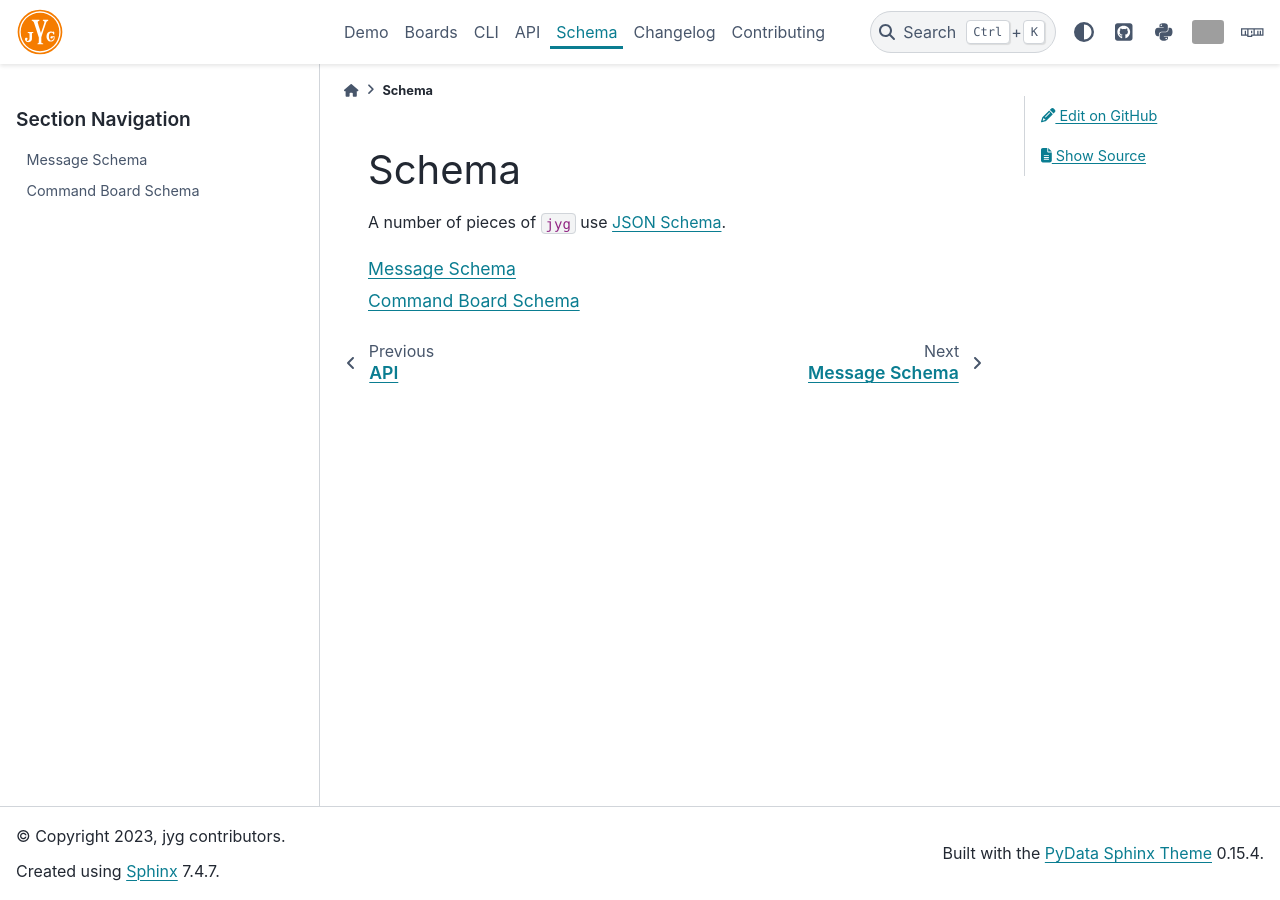
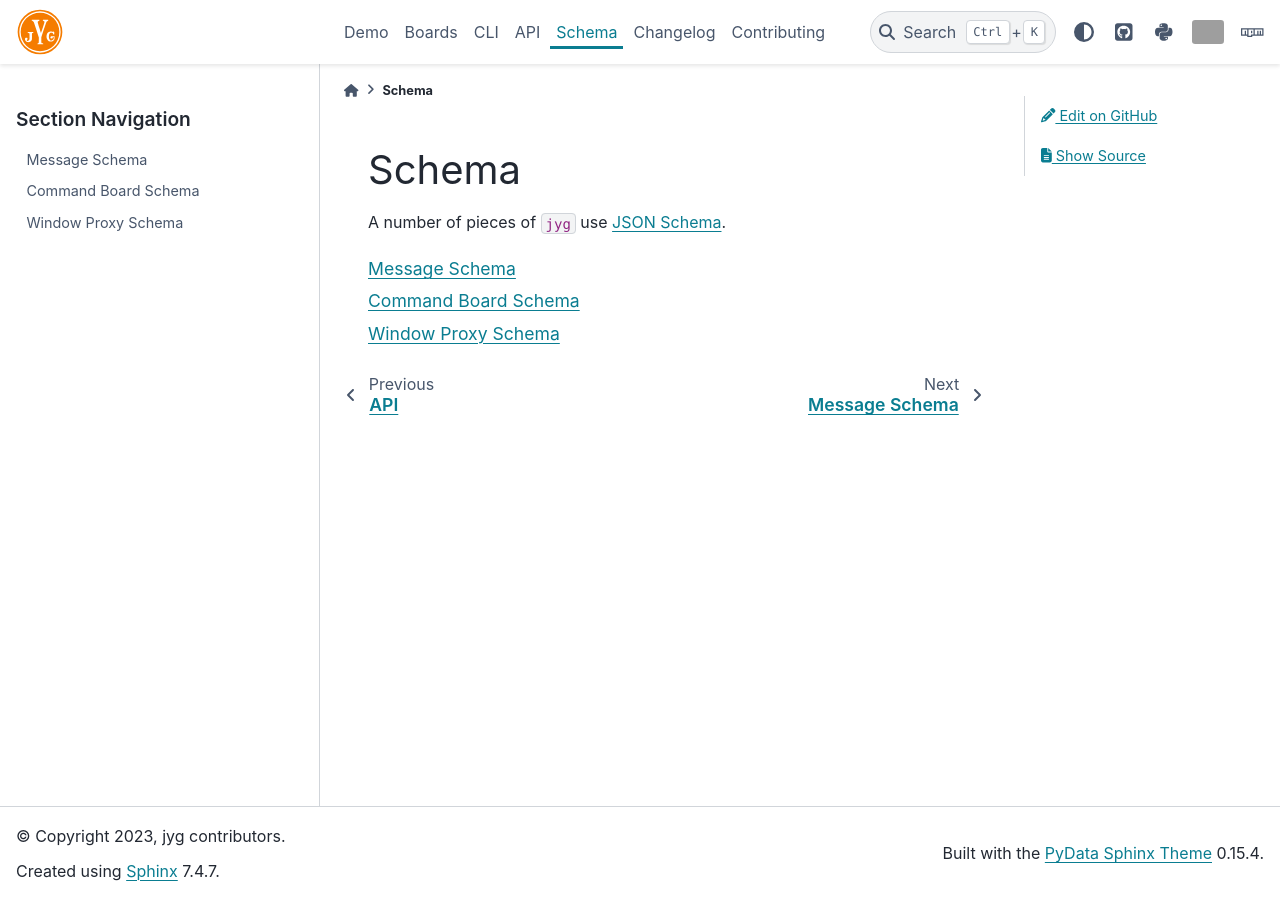
Before and after one commit to deathbeds/jyg, a Sphinx documentation site: the page built from docs/schema/index.md, in a window 1280 px wide. Built offline with Sphinx 7.4.7 and the PyData theme 0.15.4, drawn with Linux system fonts in a browser that asks for light colours; pages that are not in the unit, such as notebooks, are missing from menus; grey boxes are pictures that could not be loaded.

Commit message:
tidy up settings

````diff
--- a/docs/schema/index.md
+++ b/docs/schema/index.md
@@ -7,4 +7,5 @@ A number of pieces of `jyg` use [JSON Schema][json-schema].
 ```{toctree}
 ./message
 ./board
+./window-proxy
 ```
--- /dev/null
+++ b/docs/schema/window-proxy.rst
@@ -0,0 +1,7 @@
+Window Proxy Schema
+-------------------
+
+.. jsonschema:: ../../schema/window-proxy.json
+    :lift_definitions:
+    :auto_reference:
+    :auto_target:
````
Also changed, not shown: 5 other files.
